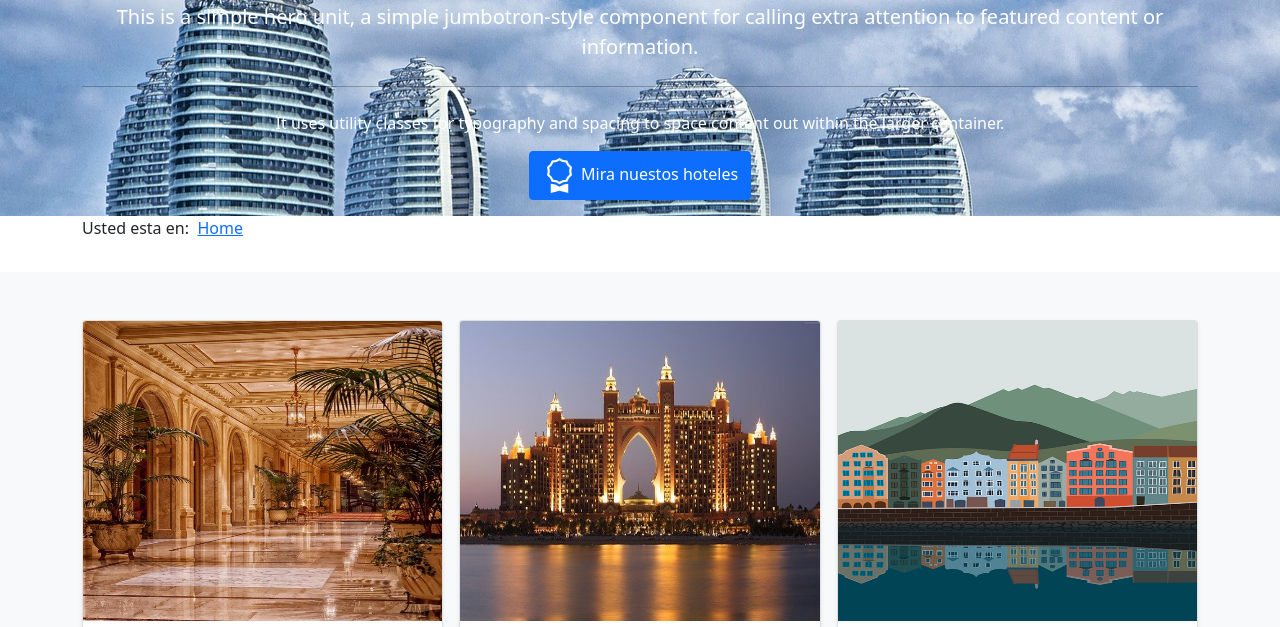
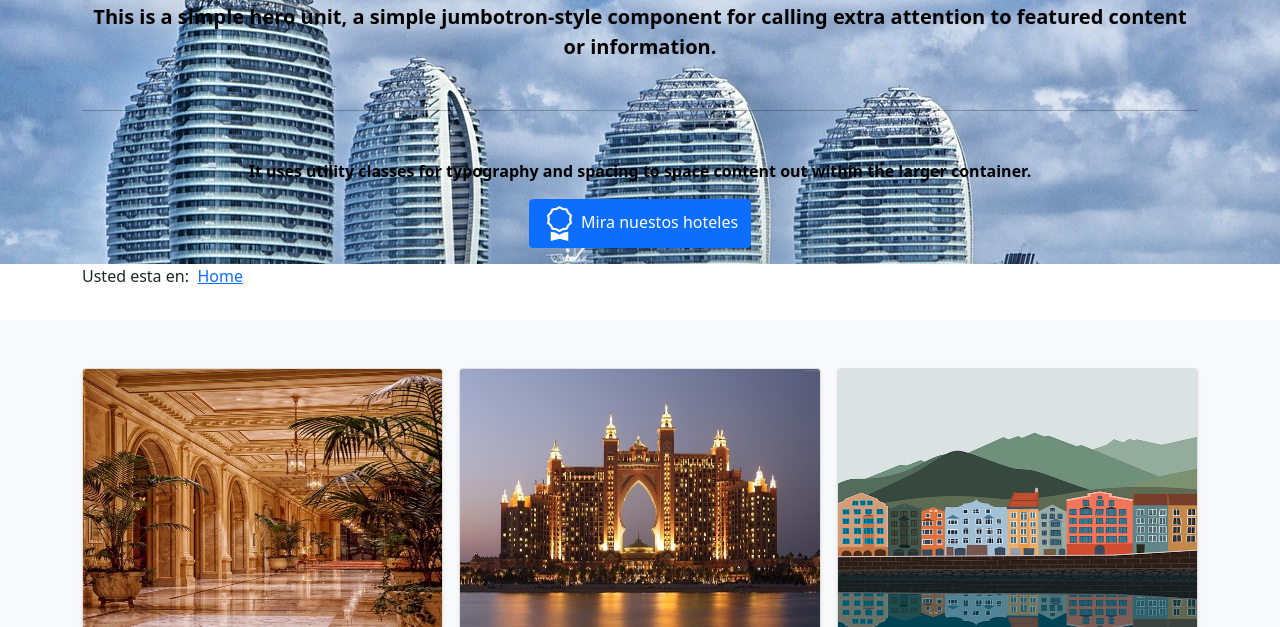
Before and after one commit to LeonardoMercado/curso_austral, a website: page index.html in a window 1280 px wide. Shown: the part 173-800 px from the top of the page. Drawn offline with nearby package versions, Linux system fonts and the light colour scheme.

Commit message:
Punto de guardado para empezar con los ejercicios de la semana 3

```diff
--- a/index.html
+++ b/index.html
@@ -34,9 +34,9 @@
                         <div class="col align-self-start">
                             <div class="jumbotron margin-top-100" style="color: black;width: 700;">
                                     <h1 class="display-4">Conosca el mundo!</h1>
-                                    <p class="lead" style="color: white;">This is a simple hero unit, a simple jumbotron-style component for calling extra attention to featured content or information.</p>
-                                    <hr class="my-4">
-                                    <p style="color: white;">It uses utility classes for typography and spacing to space content out within the larger container.</p>
+                                    <p class="lead" style="font-weight: bold;color: black;">This is a simple hero unit, a simple jumbotron-style component for calling extra attention to featured content or information.</p>
+                                    <hr class="my-5">
+                                    <p style="font-weight: bold;color: black;">It uses utility classes for typography and spacing to space content out within the larger container.</p>
                                     <p class="lead">
                                     <a class="btn btn-primary" href="#intro" role="button">
                                     <svg xmlns="http://www.w3.org/2000/svg" width="35" height="35" fill="currentColor" class="bi bi-award" viewBox="0 0 16 16">
```
Also changed, not shown: contactenos.html (+3 -2 lines).
